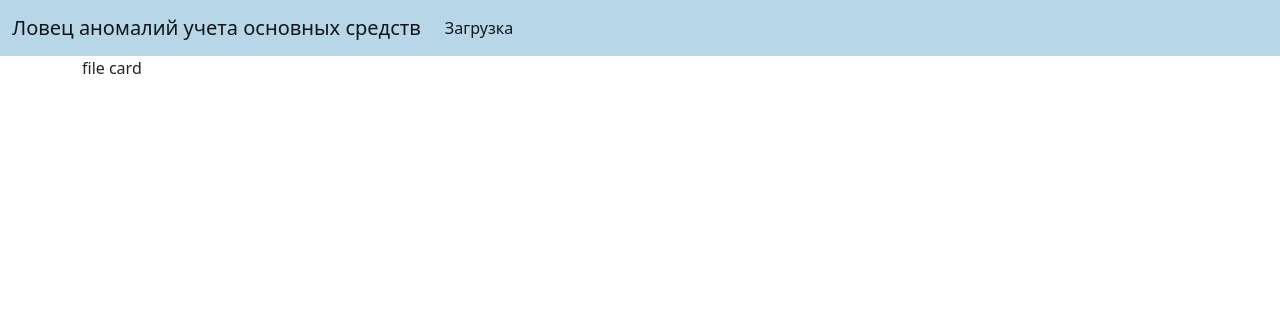
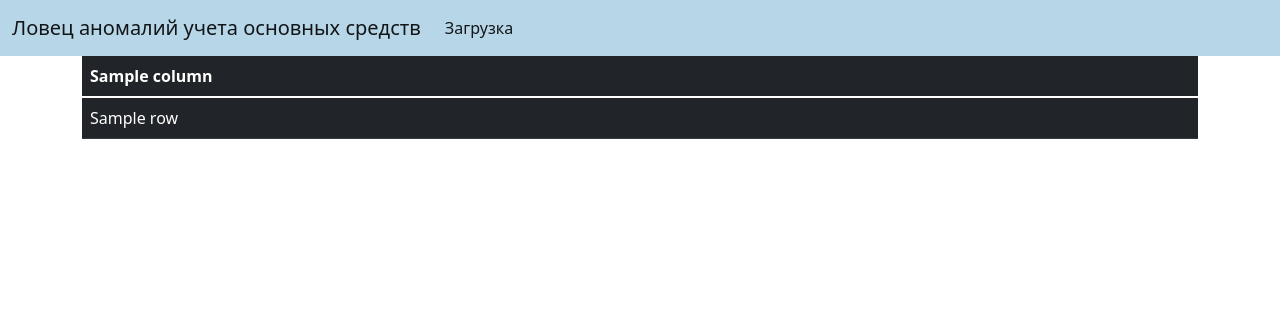
Before and after one commit to RomanZorkin/anomalyhunter, a Flask app: template service/templates/file_card.html in a window 1280 px wide. Shown: the top 316 px of the page. Run offline with Flask 2, Linux system fonts and the light colour scheme; the template is opened without the code that fills it: most values are stand-ins (such as "Sample title", 1, 10 or a date in 2020); parts of the project's set-up code (start-up, migrations or seed data) failed here and were passed over.

Commit message:
feature: update page design

```diff
--- a/service/schemas.py
+++ b/service/schemas.py
@@ -1,4 +1,5 @@
 from datetime import datetime
+from typing import Any
 
 from pydantic import BaseModel
 
@@ -10,3 +11,8 @@ class ImportFiles(BaseModel):
 
     class Config:
         orm_mode = True
+
+
+class FileData(BaseModel):
+    columns: list[Any]
+    data: list[dict[str, Any]]
--- a/service/templates/file_card.html
+++ b/service/templates/file_card.html
@@ -2,6 +2,25 @@
 
 {% block content %}
 
-file card
+
+<table class="table table-hover table-dark">
+    <thead>
+      <tr>
+        {% for column in columns %}
+        <th scope="col">{{ column }}</th>
+        {% endfor %}
+      </tr>
+    </thead>
+    <tbody>
+      {% for row in data %}
+      <tr>
+        {% for column in columns %}
+        <td>{{ row[column] }}</td>
+        {% endfor %}
+      </tr>
+      {% endfor %}
+
+    </tbody>
+  </table>
 
 {% endblock %}
```
Also changed, not shown: service/repos/files.py (added, +20 -0 lines), service/views/files.py (+9 -2 lines), 1 other file.
